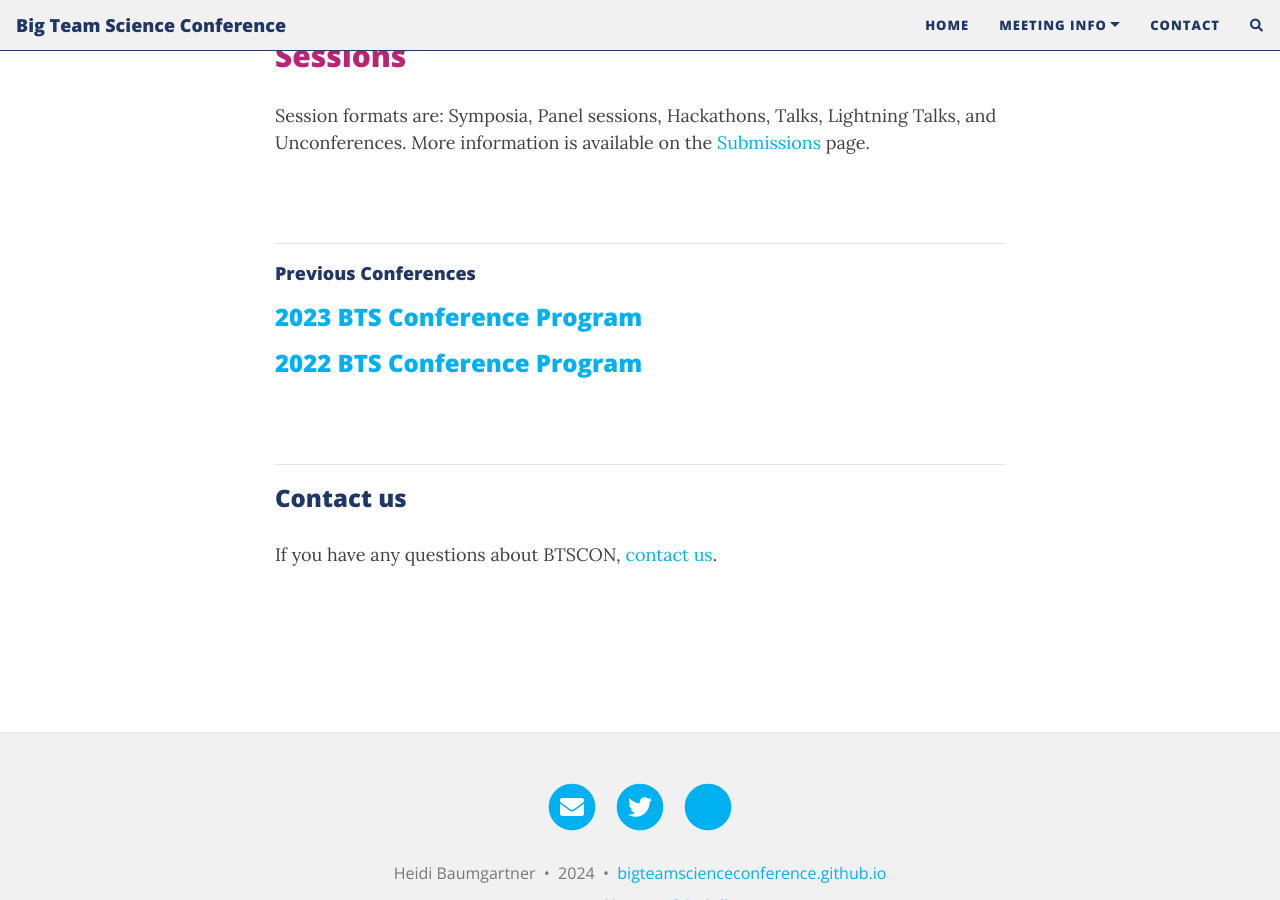
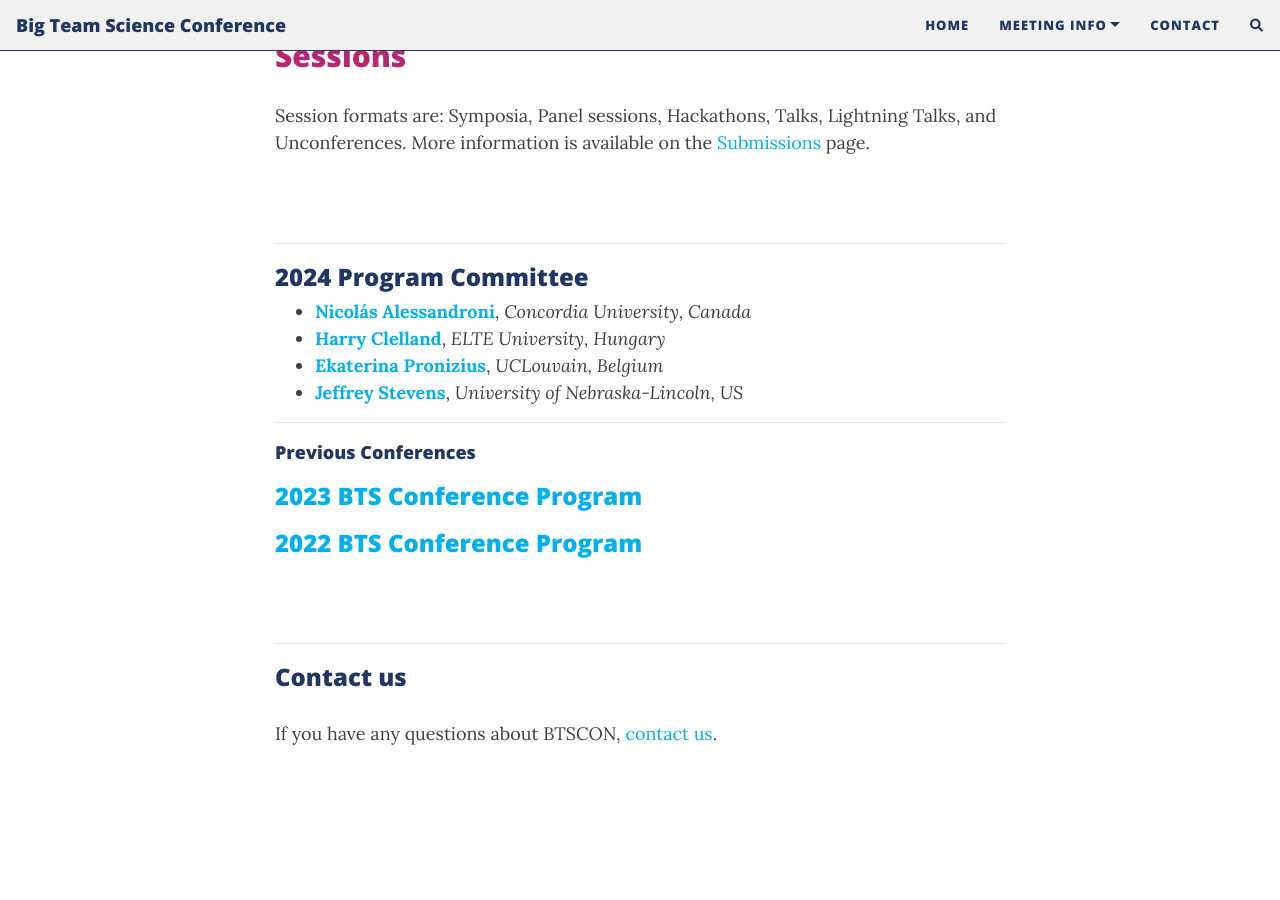
Before and after one commit to bigteamscienceconference/bigteamscienceconference.github.io, a Jekyll site: the page built from program.md, in a window 1280 px wide and 900 px high, scrolled down 401 px. Built offline with Jekyll 4.4.1, drawn with Linux system fonts in a browser that asks for light colours; nearby versions of some CDN libraries; comment, search, counter and statistics services are not loaded.

Commit message:
add program committee

```diff
--- a/program.md
+++ b/program.md
@@ -31,15 +31,13 @@ Session formats are: Symposia, Panel sessions, Hackathons, Talks, Lightning Talk
 
 ***
 
-<!--
-### 2023 Program Committee
-* [**Haixin Dang**](http://www.haixindang.com/), *Philosophy of Science, University of Nebraska, US*
-* [**Aishwarya Iyer**](https://scholar.google.com/citations?user=zkHndXUAAAAJ&hl=en), *Psychology, Christ University, India*
-* [**Vedrana Šlipogor**](https://zoo.prf.jcu.cz/index.php/staff-item/slipogor-vedrana/?lang=en), *Zoology, University of South Bohemia, Czechia*
-* [**Robert Thibault**](https://metrics.stanford.edu/people/robert-thibault), *METRICS, Stanford University, US*
+### 2024 Program Committee
+* [**Nicolás Alessandroni**](https://scholar.google.com/citations?user=O0JkchsAAAAJ&hl=en), *Concordia University, Canada*
+* [**Harry Clelland**](https://scholar.google.com/citations?user=BfKnTpEAAAAJ&hl=en), *ELTE University, Hungary*
+* [**Ekaterina Pronizius**](https://pronizius.com/), *UCLouvain, Belgium*
+* [**Jeffrey Stevens**](https://jeffreyrstevens.quarto.pub/), *University of Nebraska-Lincoln, US*
 
 ***
--->
 
 <h4>Previous Conferences</h4>
 
```
